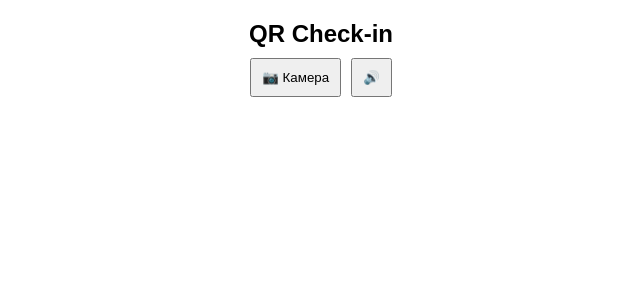
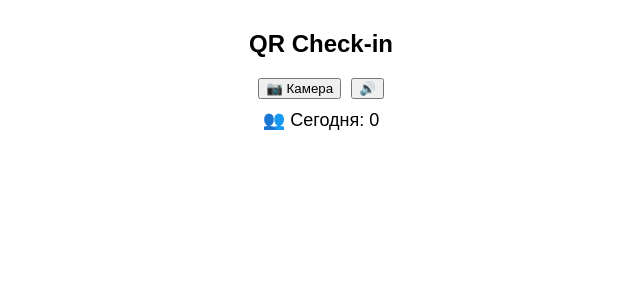
Before and after one commit to fdsgarghtab/qr-scanner-project, a React (Create React App) app in the folder qr-scanner/: page / in a window 1280 px wide. Shown: the top 300 px of the page, without its empty margins (319-959 px from the left). Built offline with nearby package versions, Linux system fonts and the light colour scheme.

Commit message:
add color and log

```diff
--- a/qr-scanner/src/App.js
+++ b/qr-scanner/src/App.js
@@ -6,6 +6,10 @@ function App() {
   const [name, setName] = useState("");
   const [cameraOn, setCameraOn] = useState(false);
   const [soundOn, setSoundOn] = useState(true);
+  const [flash, setFlash] = useState("");
+
+  const [count, setCount] = useState(0);
+  const [logs, setLogs] = useState([]);
 
   const soundOnRef = useRef(true);
   const scannerRef = useRef(null);
@@ -17,29 +21,20 @@ function App() {
   const warningSound = useRef(new Audio("/sounds/warning.mp3"));
   const errorSound = useRef(new Audio("/sounds/error.mp3"));
 
-  // 🔥 предзагрузка
   successSound.current.preload = "auto";
   warningSound.current.preload = "auto";
   errorSound.current.preload = "auto";
 
-  // 🔥 прогрев аудио (убирает задержку)
   const unlockAudio = () => {
-    const sounds = [
-      successSound.current,
-      warningSound.current,
-      errorSound.current,
-    ];
-
-    sounds.forEach((sound) => {
-      sound.volume = 0;
-      sound.play().catch(() => {});
-      sound.pause();
-      sound.currentTime = 0;
-      sound.volume = 1;
+    [successSound.current, warningSound.current, errorSound.current].forEach((s) => {
+      s.volume = 0;
+      s.play().catch(() => {});
+      s.pause();
+      s.currentTime = 0;
+      s.volume = 1;
     });
   };
 
-  // 🔊 переключение звука (фикс)
   const toggleSound = () => {
     setSoundOn((prev) => {
       soundOnRef.current = !prev;
@@ -47,25 +42,35 @@ function App() {
     });
   };
 
-  // 🔊 + 📳
   const playFeedback = (type) => {
     if (soundOnRef.current) {
-      let sound;
-
-      if (type === "ok") sound = successSound.current;
-      else if (type === "duplicate") sound = warningSound.current;
-      else sound = errorSound.current;
+      let sound =
+        type === "ok"
+          ? successSound.current
+          : type === "duplicate"
+          ? warningSound.current
+          : errorSound.current;
 
       sound.currentTime = 0;
       sound.play().catch(() => {});
     }
 
-    // 📳 вибрация
     if (navigator.vibrate) {
       if (type === "ok") navigator.vibrate(200);
       else if (type === "duplicate") navigator.vibrate([100, 50, 100]);
       else navigator.vibrate(300);
     }
+  };
+
+  // 🔥 вспышка
+  const triggerFlash = (type) => {
+    setFlash(type);
+    setTimeout(() => setFlash(""), 150);
+  };
+
+  // 📜 лог
+  const addLog = (text) => {
+    setLogs((prev) => [text, ...prev].slice(0, 5));
   };
 
   const startCamera = async () => {
@@ -84,7 +89,9 @@ function App() {
 
         if (!decodedText.includes("leader-id.ru/users/")) {
           setStatus("invalid");
+          triggerFlash("error");
           playFeedback("error");
+          addLog("❌ Неверный QR");
           reset();
           return;
         }
@@ -92,7 +99,9 @@ function App() {
         const match = decodedText.match(/users\/(\d+)/);
         if (!match) {
           setStatus("invalid");
+          triggerFlash("error");
           playFeedback("error");
+          addLog("❌ Неверный QR");
           reset();
           return;
         }
@@ -100,35 +109,48 @@ function App() {
         const id = match[1];
 
         try {
-          const res = await fetch(
-            "https://qr-backend-4acq.onrender.com/scan",
-            {
-              method: "POST",
-              headers: { "Content-Type": "application/json" },
-              body: JSON.stringify({ id }),
-            }
-          );
+          const res = await fetch("https://qr-backend-4acq.onrender.com/scan", {
+            method: "POST",
+            headers: { "Content-Type": "application/json" },
+            body: JSON.stringify({ id }),
+          });
 
           const data = await res.json();
 
           if (data.status === "ok") {
             setStatus("ok");
             setName(data.name);
+            triggerFlash("ok");
             playFeedback("ok");
+
+            setCount((c) => c + 1);
+            addLog(`✅ ${data.name}`);
           } else if (data.status === "duplicate") {
             setStatus("duplicate");
             setName(data.name);
+            triggerFlash("duplicate");
             playFeedback("duplicate");
+
+            addLog(`⚠️ ${data.name}`);
           } else if (data.status === "not_found") {
             setStatus("not_found");
+            triggerFlash("error");
             playFeedback("error");
+
+            addLog("❌ Не найден");
           } else {
             setStatus("error");
+            triggerFlash("error");
             playFeedback("error");
+
+            addLog("❌ Ошибка");
           }
         } catch {
           setStatus("error");
+          triggerFlash("error");
           playFeedback("error");
+
+          addLog("❌ Сервер");
         }
 
         reset();
@@ -149,7 +171,7 @@ function App() {
 
   const toggleCamera = () => {
     if (!cameraOn) {
-      unlockAudio(); // 🔥 ключевой момент
+      unlockAudio();
       startCamera();
     } else {
       stopCamera();
@@ -164,52 +186,64 @@ function App() {
     }, 2000);
   };
 
-  const getColor = () => {
-    if (status === "ok") return "#16a34a";
-    if (status === "duplicate") return "#f59e0b";
-    if (status) return "#dc2626";
-    return "#000";
+  const getFlashColor = () => {
+    if (flash === "ok") return "rgba(34,197,94,0.4)";
+    if (flash === "duplicate") return "rgba(234,179,8,0.4)";
+    if (flash === "error") return "rgba(239,68,68,0.4)";
+    return "transparent";
   };
 
   return (
-    <div style={{ padding: "10px", fontFamily: "sans-serif" }}>
-      <h2 style={{ textAlign: "center", margin: "10px 0" }}>
-        QR Check-in
-      </h2>
+    <div style={{ padding: "10px", fontFamily: "sans-serif", position: "relative" }}>
+      {/* ВСПЫШКА */}
+      <div
+        style={{
+          position: "fixed",
+          top: 0,
+          left: 0,
+          width: "100%",
+          height: "100%",
+          background: getFlashColor(),
+          pointerEvents: "none",
+          transition: "0.1s",
+        }}
+      />
+
+      <h2 style={{ textAlign: "center" }}>QR Check-in</h2>
 
       {/* КНОПКИ */}
       <div style={{ display: "flex", justifyContent: "center", gap: "10px" }}>
-        <button onClick={toggleCamera} style={{ padding: "10px" }}>
+        <button onClick={toggleCamera}>
           {cameraOn ? "📴 Камера" : "📷 Камера"}
         </button>
 
-        <button onClick={toggleSound} style={{ padding: "10px" }}>
+        <button onClick={toggleSound}>
           {soundOn ? "🔊" : "🔇"}
         </button>
       </div>
 
+      {/* СЧЁТЧИК */}
+      <div style={{ textAlign: "center", marginTop: "10px", fontSize: "18px" }}>
+        👥 Сегодня: {count}
+      </div>
+
       {/* КАМЕРА */}
-      <div
-        id="reader"
-        style={{ width: "100%", maxWidth: "320px", margin: "10px auto" }}
-      />
+      <div id="reader" style={{ width: "100%", maxWidth: "320px", margin: "10px auto" }} />
 
       {/* СТАТУС */}
-      <div
-        style={{
-          marginTop: "10px",
-          fontSize: "20px",
-          fontWeight: "bold",
-          color: getColor(),
-          textAlign: "center",
-          minHeight: "50px",
-        }}
-      >
+      <div style={{ textAlign: "center", fontWeight: "bold", marginTop: "10px" }}>
         {status === "ok" && `✅ ${name}`}
-        {status === "duplicate" && `⚠️ Уже отмечен: ${name}`}
+        {status === "duplicate" && `⚠️ ${name}`}
         {status === "not_found" && "❌ Не найден"}
         {status === "invalid" && "❌ Неверный QR"}
         {status === "error" && "❌ Ошибка"}
+      </div>
+
+      {/* ЛОГ */}
+      <div style={{ marginTop: "15px", fontSize: "14px" }}>
+        {logs.map((log, i) => (
+          <div key={i}>{log}</div>
+        ))}
       </div>
     </div>
   );
```
